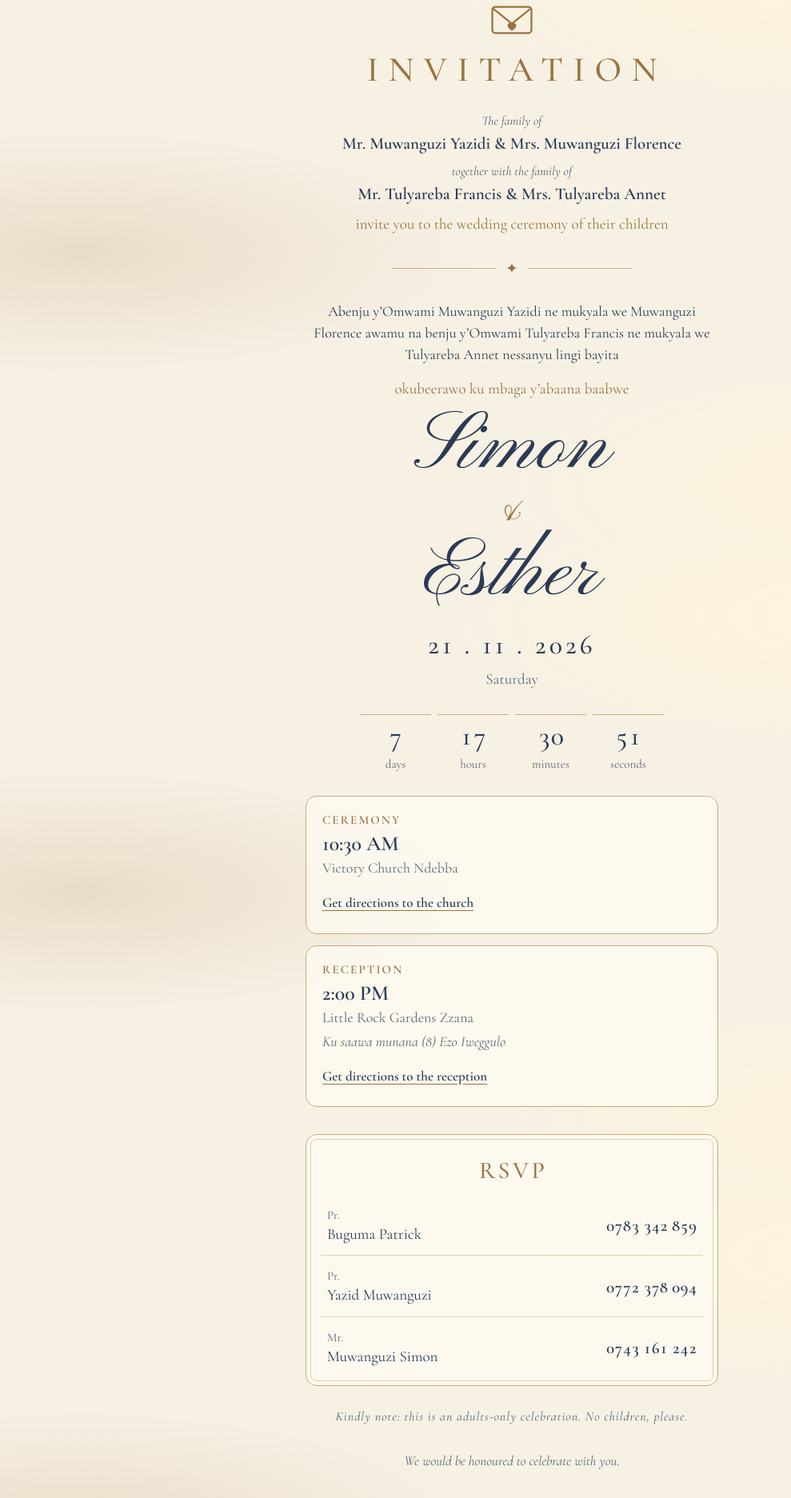
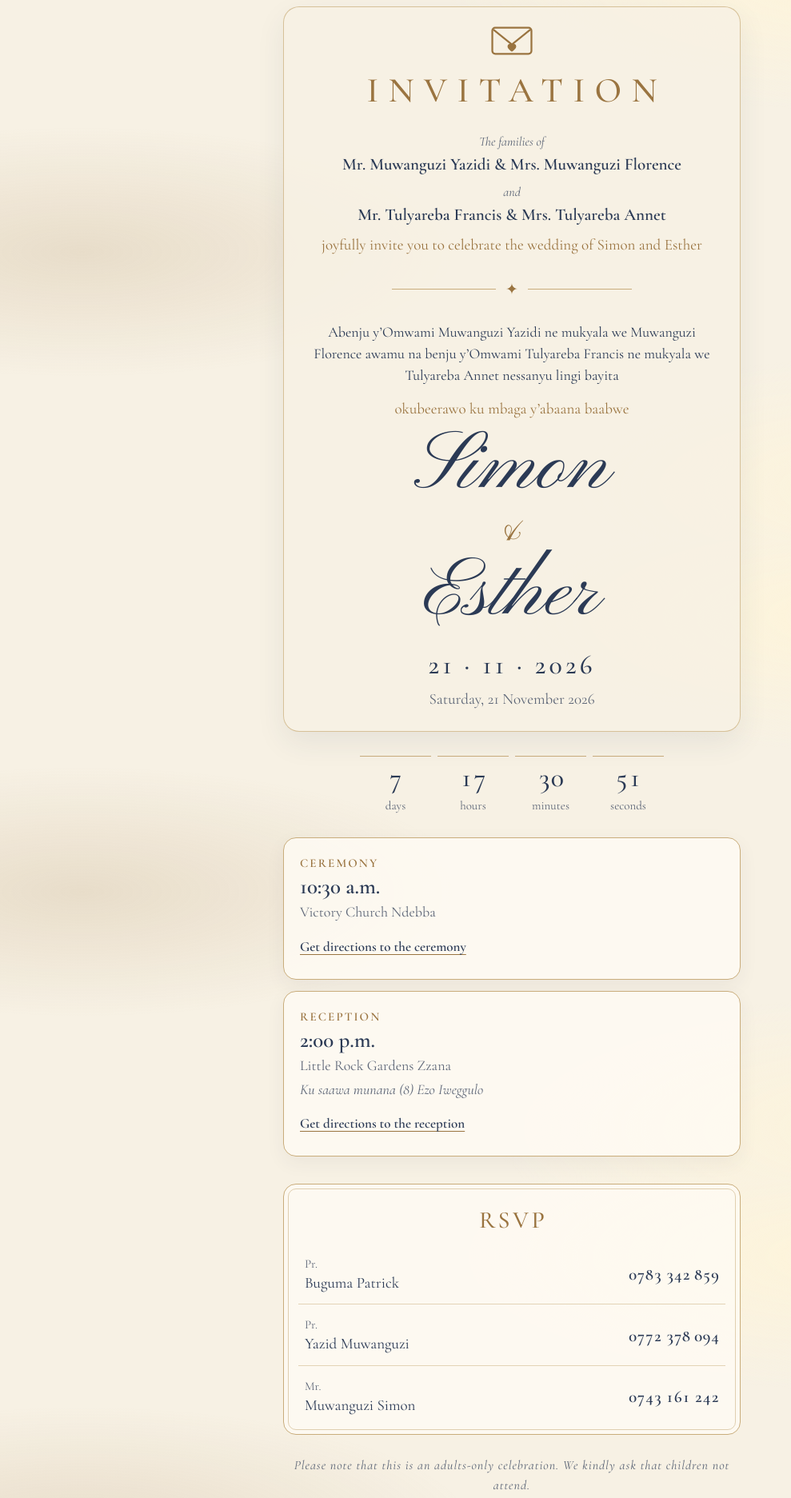
Before and after one commit to simonmuwanguzi11-blip/muwanguzi-simon-and-izabayo-esthers-wedding-invitation, a plain HTML site: page index.html in a window 1280 px wide. Shown: the part 125-1998 px from the top of the page at 80% size, without its empty margins (0-989 px from the left). Drawn offline with nearby package versions, Linux system fonts and the light colour scheme.

Commit message:
Polish wedding invitation design and copy
Co-authored-by: Copilot <223556219+Copilot@users.noreply.github.com>

```diff
--- a/index.html
+++ b/index.html
@@ -4,64 +4,398 @@
 <meta charset="utf-8">
 <meta name="viewport" content="width=device-width, initial-scale=1, viewport-fit=cover">
 <title>Simon & Esther — Wedding Invitation</title>
+<meta name="description" content="You are warmly invited to celebrate the wedding of Simon and Esther on Saturday, 21 November 2026.">
+<meta name="theme-color" content="#f7f1e4">
 <link rel="preconnect" href="https://fonts.googleapis.com">
+<link rel="preconnect" href="https://fonts.gstatic.com" crossorigin>
 <link href="https://fonts.googleapis.com/css2?family=Cormorant+Garamond:ital,wght@0,400;0,500;0,600;1,400&family=Pinyon+Script&display=swap" rel="stylesheet">
 <style>
-:root{
-  box-sizing:border-box;
-  padding-top:env(safe-area-inset-top,0px);
-  padding-bottom:env(safe-area-inset-bottom,0px);
-  --paper:#f7f1e4; --paper2:#efe5d0; --ink:#2b3a55; --soft:#5d6677; --gold:#9a7440; --blue:#f0e1bd; --glow:#fff5d9; --sage:#7b8a69; --line:#c9ad7c; --card:rgba(255,252,244,.72);
+:root {
+  --paper: #f7f1e4;
+  --paper2: #efe5d0;
+  --ink: #2b3a55;
+  --soft: #5d6677;
+  --gold: #9a7440;
+  --blue: #f0e1bd;
+  --glow: #fff5d9;
+  --sage: #7b8a69;
+  --line: #c9ad7c;
+  --card: rgba(255, 252, 244, .82);
 }
-@media (prefers-color-scheme: dark){
-  :root:not([data-theme="light"]){--paper:#1c2230; --paper2:#232b3d; --ink:#eef1f7; --soft:#aab3c5; --gold:#d3ad72; --blue:#ead9b0; --glow:#3a4560; --sage:#9fb08c; --line:#8a7348; --card:rgba(35,43,61,.75);}
+
+@media (prefers-color-scheme: dark) {
+  :root:not([data-theme="light"]) {
+    --paper: #1c2230;
+    --paper2: #232b3d;
+    --ink: #eef1f7;
+    --soft: #aab3c5;
+    --gold: #d3ad72;
+    --blue: #ead9b0;
+    --glow: #3a4560;
+    --sage: #9fb08c;
+    --line: #8a7348;
+    --card: rgba(35, 43, 61, .82);
+  }
 }
-:root[data-theme="dark"]{--paper:#1c2230; --paper2:#232b3d; --ink:#eef1f7; --soft:#aab3c5; --gold:#d3ad72; --blue:#ead9b0; --glow:#3a4560; --sage:#9fb08c; --line:#8a7348; --card:rgba(35,43,61,.75);}
-html{scroll-padding-top:env(safe-area-inset-top,0px)}
-*,*::before,*::after{box-sizing:inherit}
-body{margin:0;background:var(--paper);color:var(--ink);font-family:"Cormorant Garamond",Georgia,"Times New Roman",serif;font-size:19px;line-height:1.55;text-align:center;
-  background-image:radial-gradient(60% 30% at 85% 12%,color-mix(in srgb,var(--glow) 90%,transparent),transparent 70%),radial-gradient(55% 28% at 8% 55%,color-mix(in srgb,var(--gold) 16%,transparent),transparent 70%),radial-gradient(60% 30% at 90% 92%,color-mix(in srgb,var(--glow) 80%,transparent),transparent 70%);
-  background-attachment:fixed}
-.wrap{max-width:560px;margin:0 auto;padding:0 22px 48px}
-.sprig{display:block;width:100%;max-width:560px;height:auto;color:var(--sage)}
-.sprig .b{color:var(--blue)} .sprig .g{color:var(--gold)} .sprig .b circle{opacity:.95;stroke:var(--line);stroke-width:1}
-h1,h2,p{margin:0}
-.invitation-icon{display:block;width:58px;height:44px;margin:8px auto 2px;color:var(--gold)}
-.kicker{font-size:clamp(30px,9vw,44px);letter-spacing:.28em;font-weight:500;color:var(--gold);margin-top:6px;padding-left:.28em}
-.fam{margin-top:18px}
-.small{font-size:16px;color:var(--soft);font-style:italic}
-.parents{font-size:21px;font-weight:600;line-height:1.35;margin:2px 0 8px}
-.rule{display:flex;align-items:center;gap:12px;margin:26px auto;max-width:300px;color:var(--gold)}
-.rule::before,.rule::after{content:"";flex:1;height:1px;background:var(--line)}
-.lug{font-size:18px;line-height:1.5}
-.inv{color:var(--gold);font-size:19px;margin-top:6px}
-.names{font-family:"Pinyon Script","Snell Roundhand","Apple Chancery",cursive;font-weight:400;font-size:clamp(64px,22vw,104px);line-height:1.02;color:var(--ink);margin:6px 0 4px}
-.names .amp{display:block;font-size:.5em;color:var(--gold);line-height:1}
-.date{font-size:clamp(26px,8vw,34px);letter-spacing:.12em;font-weight:500;margin-top:10px}
-.sub{color:var(--soft)}
-.when{display:grid;gap:14px;margin-top:26px;text-align:left}
-.ev{background:var(--card);border:1px solid var(--line);border-radius:14px;padding:18px 20px;display:grid;gap:2px}
-.ev h2{font-size:15px;letter-spacing:.14em;color:var(--gold);font-weight:600;text-transform:none}
-.ev .t{font-size:26px;font-weight:600;line-height:1.2}
-.ev .p{font-size:18px;color:var(--soft)}
-.ev a.map{justify-self:start;margin-top:8px;color:var(--ink);font-weight:600;font-size:17px;text-decoration:underline;text-decoration-color:var(--gold);text-underline-offset:4px;padding:6px 0}
-.count{display:grid;grid-template-columns:repeat(4,1fr);gap:8px;margin:30px auto 0;max-width:380px}
-.count div{border-top:1px solid var(--line);padding-top:8px}
-.count b{display:block;font-size:34px;font-weight:500;font-variant-numeric:tabular-nums;line-height:1.1}
-.count span{font-size:15px;color:var(--soft)}
-.rsvp{margin-top:34px;border:1px solid var(--line);border-radius:14px;padding:22px 18px 10px;background:var(--card);outline:1px solid color-mix(in srgb,var(--line) 55%,transparent);outline-offset:-7px}
-.rsvp h2{font-size:30px;color:var(--gold);font-weight:500;letter-spacing:.12em;padding-left:.12em}
-.contacts{display:grid;gap:4px;margin-top:10px}
-.contacts a{display:flex;justify-content:space-between;align-items:center;gap:12px;text-decoration:none;color:var(--ink);padding:12px 8px;border-bottom:1px solid color-mix(in srgb,var(--line) 50%,transparent);text-align:left;min-height:48px}
-.contacts a:last-child{border-bottom:0}
-.contacts small{display:block;font-size:15px;color:var(--soft);line-height:1.2}
-.contacts strong{font-size:21px;font-weight:600;font-variant-numeric:tabular-nums;white-space:nowrap}
-a:focus-visible,button:focus-visible{outline:3px solid var(--gold);outline-offset:3px;border-radius:6px}
-.foot{margin-top:30px;font-size:17px;color:var(--soft);font-style:italic}
-.hero-in{animation:rise 1.1s ease-out both}
-@keyframes rise{from{opacity:0;transform:translateY(14px)}to{opacity:1;transform:none}}
-@media (prefers-reduced-motion:reduce){.hero-in{animation:none}}
-@media (max-width:380px){.contacts strong{font-size:19px}}
+
+:root[data-theme="dark"] {
+  --paper: #1c2230;
+  --paper2: #232b3d;
+  --ink: #eef1f7;
+  --soft: #aab3c5;
+  --gold: #d3ad72;
+  --blue: #ead9b0;
+  --glow: #3a4560;
+  --sage: #9fb08c;
+  --line: #8a7348;
+  --card: rgba(35, 43, 61, .82);
+}
+
+html {
+  scroll-padding-top: env(safe-area-inset-top, 0px);
+}
+
+*,
+*::before,
+*::after {
+  box-sizing: border-box;
+}
+
+body {
+  min-height: 100vh;
+  margin: 0;
+  padding: env(safe-area-inset-top, 0px) 0 env(safe-area-inset-bottom, 0px);
+  background-color: var(--paper);
+  background-image:
+    radial-gradient(60% 30% at 85% 12%, color-mix(in srgb, var(--glow) 90%, transparent), transparent 70%),
+    radial-gradient(55% 28% at 8% 55%, color-mix(in srgb, var(--gold) 16%, transparent), transparent 70%),
+    radial-gradient(60% 30% at 90% 92%, color-mix(in srgb, var(--glow) 80%, transparent), transparent 70%);
+  background-attachment: fixed;
+  color: var(--ink);
+  font-family: "Cormorant Garamond", Georgia, "Times New Roman", serif;
+  font-size: 19px;
+  line-height: 1.55;
+  text-align: center;
+}
+
+.wrap {
+  width: min(100%, 620px);
+  margin: 0 auto;
+  padding: 0 24px 48px;
+}
+
+.sprig {
+  display: block;
+  width: 100%;
+  max-width: 620px;
+  height: auto;
+  color: var(--sage);
+}
+
+.sprig .b {
+  color: var(--blue);
+}
+
+.sprig .g {
+  color: var(--gold);
+}
+
+.sprig .b circle {
+  opacity: .95;
+  stroke: var(--line);
+  stroke-width: 1;
+}
+
+.sprig-flipped {
+  transform: scaleY(-1);
+}
+
+h1,
+h2,
+p {
+  margin: 0;
+}
+
+.hero-in {
+  padding: 12px clamp(16px, 4vw, 30px) 26px;
+  border: 1px solid color-mix(in srgb, var(--line) 72%, transparent);
+  border-radius: 20px;
+  background: color-mix(in srgb, var(--paper) 84%, transparent);
+  box-shadow: 0 14px 36px color-mix(in srgb, var(--ink) 8%, transparent);
+  animation: rise 1.1s ease-out both;
+}
+
+.invitation-icon {
+  display: block;
+  width: 58px;
+  height: 44px;
+  margin: 8px auto 2px;
+  color: var(--gold);
+}
+
+.kicker {
+  margin-top: 6px;
+  padding-left: .28em;
+  color: var(--gold);
+  font-size: clamp(30px, 9vw, 44px);
+  font-weight: 500;
+  letter-spacing: .28em;
+}
+
+.fam {
+  margin-top: 18px;
+}
+
+.small {
+  color: var(--soft);
+  font-size: 16px;
+  font-style: italic;
+}
+
+.parents {
+  margin: 2px 0 8px;
+  font-size: 21px;
+  font-weight: 600;
+  line-height: 1.35;
+}
+
+.rule {
+  display: flex;
+  max-width: 300px;
+  align-items: center;
+  gap: 12px;
+  margin: 26px auto;
+  color: var(--gold);
+}
+
+.rule::before,
+.rule::after {
+  height: 1px;
+  flex: 1;
+  background: var(--line);
+  content: "";
+}
+
+.lug {
+  font-size: 18px;
+  line-height: 1.5;
+}
+
+.inv {
+  margin-top: 6px;
+  color: var(--gold);
+  font-size: 19px;
+}
+
+.inv.lug {
+  margin-top: 14px;
+}
+
+.celebration-note {
+  margin-top: 26px;
+  letter-spacing: .06em;
+}
+
+.names {
+  margin: 6px 0 4px;
+  color: var(--ink);
+  font-family: "Pinyon Script", "Snell Roundhand", "Apple Chancery", cursive;
+  font-size: clamp(64px, 22vw, 104px);
+  font-weight: 400;
+  line-height: 1.02;
+}
+
+.names .amp {
+  display: block;
+  color: var(--gold);
+  font-size: .5em;
+  line-height: 1;
+}
+
+.date {
+  margin-top: 10px;
+  font-size: clamp(26px, 8vw, 34px);
+  font-weight: 500;
+  letter-spacing: .12em;
+}
+
+.sub {
+  color: var(--soft);
+}
+
+.when {
+  display: grid;
+  gap: 14px;
+  margin-top: 26px;
+  text-align: left;
+}
+
+.ev {
+  display: grid;
+  gap: 2px;
+  padding: 20px;
+  border: 1px solid var(--line);
+  border-radius: 16px;
+  background: var(--card);
+  box-shadow: 0 8px 24px color-mix(in srgb, var(--ink) 6%, transparent);
+}
+
+.ev h2 {
+  color: var(--gold);
+  font-size: 15px;
+  font-weight: 600;
+  letter-spacing: .14em;
+}
+
+.ev .t {
+  font-size: 27px;
+  font-weight: 600;
+  line-height: 1.2;
+}
+
+.ev .p {
+  color: var(--soft);
+  font-size: 18px;
+}
+
+.ev .lug {
+  font-style: italic;
+}
+
+.ev a.map {
+  justify-self: start;
+  margin-top: 8px;
+  padding: 6px 0;
+  color: var(--ink);
+  font-size: 17px;
+  font-weight: 600;
+  text-decoration-color: var(--gold);
+  text-underline-offset: 4px;
+}
+
+.count {
+  display: grid;
+  max-width: 380px;
+  grid-template-columns: repeat(4, 1fr);
+  gap: 8px;
+  margin: 30px auto 0;
+}
+
+.count div {
+  padding-top: 8px;
+  border-top: 1px solid var(--line);
+}
+
+.count b {
+  display: block;
+  font-size: 34px;
+  font-variant-numeric: tabular-nums;
+  font-weight: 500;
+  line-height: 1.1;
+}
+
+.count span {
+  color: var(--soft);
+  font-size: 15px;
+}
+
+.rsvp {
+  margin-top: 34px;
+  padding: 22px 18px 10px;
+  border: 1px solid var(--line);
+  border-radius: 16px;
+  outline: 1px solid color-mix(in srgb, var(--line) 55%, transparent);
+  outline-offset: -7px;
+  background: var(--card);
+}
+
+.rsvp h2 {
+  padding-left: .12em;
+  color: var(--gold);
+  font-size: 30px;
+  font-weight: 500;
+  letter-spacing: .12em;
+}
+
+.contacts {
+  display: grid;
+  gap: 4px;
+  margin-top: 10px;
+}
+
+.contacts a {
+  display: flex;
+  min-height: 48px;
+  align-items: center;
+  justify-content: space-between;
+  gap: 12px;
+  padding: 12px 8px;
+  border-bottom: 1px solid color-mix(in srgb, var(--line) 50%, transparent);
+  color: var(--ink);
+  text-align: left;
+  text-decoration: none;
+}
+
+.contacts a:last-child {
+  border-bottom: 0;
+}
+
+.contacts small {
+  display: block;
+  color: var(--soft);
+  font-size: 15px;
+  line-height: 1.2;
+}
+
+.contacts strong {
+  font-size: 21px;
+  font-variant-numeric: tabular-nums;
+  font-weight: 600;
+  white-space: nowrap;
+}
+
+a:focus-visible,
+button:focus-visible {
+  outline: 3px solid var(--gold);
+  outline-offset: 3px;
+  border-radius: 6px;
+}
+
+.foot {
+  margin-top: 30px;
+  color: var(--soft);
+  font-size: 17px;
+  font-style: italic;
+}
+
+@keyframes rise {
+  from {
+    opacity: 0;
+    transform: translateY(14px);
+  }
+
+  to {
+    opacity: 1;
+    transform: none;
+  }
+}
+
+@media (prefers-reduced-motion: reduce) {
+  .hero-in {
+    animation: none;
+  }
+}
+
+@media (max-width: 380px) {
+  .wrap {
+    padding-right: 18px;
+    padding-left: 18px;
+  }
+
+  .contacts strong {
+    font-size: 19px;
+  }
+}
 </style>
 </head>
 <body>
@@ -87,21 +421,21 @@ a:focus-visible,button:focus-visible{outline:3px solid var(--gold);outline-offse
     <h1 class="kicker">INVITATION</h1>
 
     <div class="fam">
-      <p class="small">The family of</p>
+      <p class="small">The families of</p>
       <p class="parents">Mr. Muwanguzi Yazidi &amp; Mrs. Muwanguzi Florence</p>
-      <p class="small">together with the family of</p>
+      <p class="small">and</p>
       <p class="parents">Mr. Tulyareba Francis &amp; Mrs. Tulyareba Annet</p>
-      <p class="inv">invite you to the wedding ceremony of their children</p>
+      <p class="inv">joyfully invite you to celebrate the wedding of Simon and Esther</p>
     </div>
 
     <div class="rule" aria-hidden="true">✦</div>
 
     <p class="lug" lang="lg">Abenju y’Omwami Muwanguzi Yazidi ne mukyala we Muwanguzi Florence awamu na benju y’Omwami Tulyareba Francis ne mukyala we Tulyareba Annet nessanyu lingi bayita</p>
-    <p class="inv" lang="lg" style="margin-top:14px">okubeerawo ku mbaga y’abaana baabwe</p>
+    <p class="inv lug" lang="lg">okubeerawo ku mbaga y’abaana baabwe</p>
 
     <p class="names">Simon <span class="amp">&amp;</span> Esther</p>
-    <p class="date">21 . 11 . 2026</p>
-    <p class="sub">Saturday</p>
+    <p class="date"><time datetime="2026-11-21">21 · 11 · 2026</time></p>
+    <p class="sub">Saturday, 21 November 2026</p>
   </div>
 
   <div class="count" id="count" role="timer" aria-label="Countdown to the wedding">
@@ -114,16 +448,16 @@ a:focus-visible,button:focus-visible{outline:3px solid var(--gold);outline-offse
   <section class="when" aria-label="Wedding programme">
     <article class="ev">
       <h2>CEREMONY</h2>
-      <p class="t">10:30 AM</p>
+      <time class="t" datetime="10:30">10:30 a.m.</time>
       <p class="p">Victory Church Ndebba</p>
-      <a class="map" href="https://www.google.com/maps/search/?api=1&query=Victory+Church+Ndebba+Kampala" target="_blank" rel="noopener">Get directions to the church</a>
+      <a class="map" href="https://www.google.com/maps/search/?api=1&query=Victory+Church+Ndebba+Kampala" target="_blank" rel="noopener noreferrer">Get directions to the ceremony</a>
     </article>
     <article class="ev">
       <h2>RECEPTION</h2>
-      <p class="t">2:00 PM</p>
+      <time class="t" datetime="14:00">2:00 p.m.</time>
       <p class="p">Little Rock Gardens Zzana</p>
-      <p class="p" lang="lg" style="font-style:italic">Ku saawa munana (8) Ezo Iweggulo</p>
-      <a class="map" href="https://www.google.com/maps/search/?api=1&query=Little+Rock+Gardens+Zzana+Kampala" target="_blank" rel="noopener">Get directions to the reception</a>
+      <p class="p lug" lang="lg">Ku saawa munana (8) Ezo Iweggulo</p>
+      <a class="map" href="https://www.google.com/maps/search/?api=1&query=Little+Rock+Gardens+Zzana+Kampala" target="_blank" rel="noopener noreferrer">Get directions to the reception</a>
     </article>
   </section>
 
@@ -136,12 +470,12 @@ a:focus-visible,button:focus-visible{outline:3px solid var(--gold);outline-offse
     </div>
   </section>
 
-  <p class="small" style="margin-top:26px;letter-spacing:.06em">Kindly note: this is an adults-only celebration. No children, please.</p>
+  <p class="small celebration-note">Please note that this is an adults-only celebration. We kindly ask that children not attend.</p>
 
   <p class="foot">We would be honoured to celebrate with you.</p>
 </main>
 
-<svg class="sprig" viewBox="0 0 560 100" aria-hidden="true" preserveAspectRatio="xMidYMax slice" style="transform:scaleY(-1)">
+<svg class="sprig sprig-flipped" viewBox="0 0 560 100" aria-hidden="true" preserveAspectRatio="xMidYMax slice">
   <g fill="currentColor" opacity=".8">
     <path d="M0 10C40 20 80 40 110 80C70 78 30 56 0 10Z" opacity=".6"/>
     <path d="M560 6C520 18 480 40 450 84C492 80 530 56 560 6Z" opacity=".6"/>
@@ -151,18 +485,34 @@ a:focus-visible,button:focus-visible{outline:3px solid var(--gold);outline-offse
 </svg>
 
 <script>
-(function(){
-  var target=new Date("2026-11-21T10:30:00+03:00").getTime();
-  var ids=["d","h","m","s"].map(function(i){return document.getElementById(i)});
-  function pad(n){return n<10?"0"+n:""+n}
-  function tick(){
-    var diff=target-Date.now();
-    if(diff<=0){document.getElementById("count").style.display="none";return}
-    var d=Math.floor(diff/864e5),h=Math.floor(diff%864e5/36e5),m=Math.floor(diff%36e5/6e4),s=Math.floor(diff%6e4/1e3);
-    ids[0].textContent=d;ids[1].textContent=pad(h);ids[2].textContent=pad(m);ids[3].textContent=pad(s);
+const target = new Date("2026-11-21T10:30:00+03:00").getTime();
+const countdown = document.getElementById("count");
+const timeUnits = ["d", "h", "m", "s"].map(id => document.getElementById(id));
+
+function pad(value) {
+  return String(value).padStart(2, "0");
+}
+
+function updateCountdown() {
+  const remaining = target - Date.now();
+  if (remaining <= 0) {
+    countdown.hidden = true;
+    clearInterval(countdownInterval);
+    return;
   }
-  tick();setInterval(tick,1000);
-})();
+
+  const days = Math.floor(remaining / 86400000);
+  const hours = Math.floor(remaining / 3600000) % 24;
+  const minutes = Math.floor(remaining / 60000) % 60;
+  const seconds = Math.floor(remaining / 1000) % 60;
+
+  [days, hours, minutes, seconds].forEach((value, index) => {
+    timeUnits[index].textContent = index === 0 ? String(value) : pad(value);
+  });
+}
+
+const countdownInterval = setInterval(updateCountdown, 1000);
+updateCountdown();
 </script>
 </body>
 </html>
```
